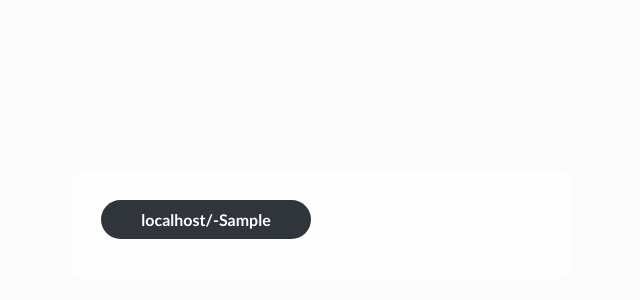
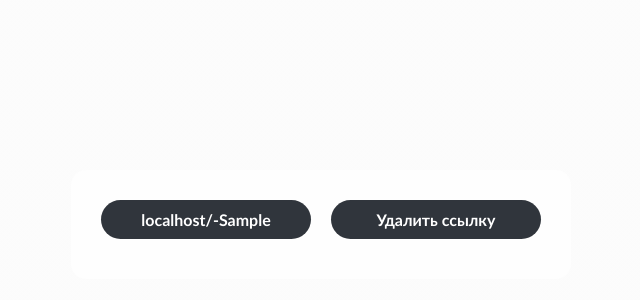
Before and after one commit to AnTer284/jobab, a PHP site: page /links.php in a window 1280 px wide. Shown: the part 176-476 px from the top of the page, without its empty margins (319-959 px from the left). Run offline with PHP 8.4, Linux system fonts and the light colour scheme; a user stored in the database is signed in; tables that the repository leaves empty hold one stand-in row (values such as "Sample post").

Commit message:
changes2.0

```diff
--- a/links.php
+++ b/links.php
@@ -31,17 +31,19 @@
             <a href="?logout=true" class="btn btn-logout">Выйти</a>
         <?php } ?>
 
+
         <a href="index.php" class="btn btn-main">На главную</a>
 
         <?php
-            $query = $pdo->prepare('SELECT `url`, `short_key` FROM links');
+            $query = $pdo->prepare('SELECT `id`,`url`,`short_key` FROM links');
             $query->execute();
             $row = $query->fetchAll(PDO::FETCH_ASSOC);
 
             if($row) echo '<div class="linkContainer">';
             foreach ($row as $link){
                 $readyLink = $_SERVER['HTTP_HOST'] . '/-' . $link['short_key'];
-                echo '<a class="btn" href="-' . $link['short_key'] . '">' . $readyLink . '</a>';
+                echo '<a class="btn" href="-' . $link['short_key'] . '">' . $readyLink . '</a><br>';
+                echo '<a class="btn" href="/php/clear.php?key='.$link['id'].'">Удалить ссылку</a>';
             }
             if($row) echo '</div>';
         ?>
```
